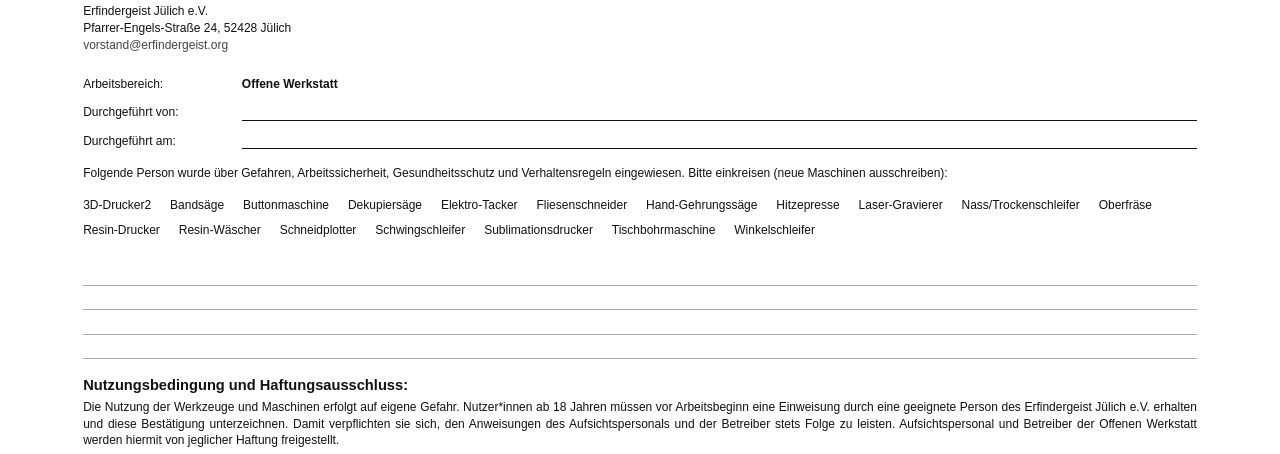
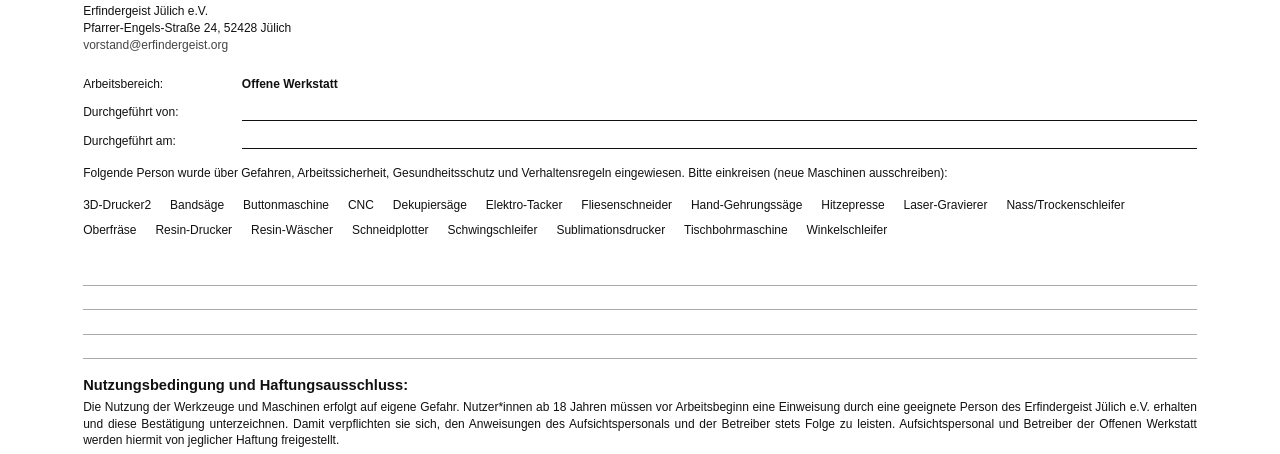
Before and after one commit to ErfindergeistJuelichOfficial/pdf-generator, a Python web app: template src/templates/einweisung_werkstatt.html in a window 1280 px wide. Shown: the part 139-593 px from the top of the page. Run offline with Jinja, Linux system fonts and the light colour scheme; the template is opened without the code that fills it, so the values that code supplies are empty.

Commit message:
feat: add cnc

```diff
--- a/src/templates/einweisung_werkstatt.html
+++ b/src/templates/einweisung_werkstatt.html
@@ -111,6 +111,7 @@
       <span>3D-Drucker2</span>
       <span>Bandsäge</span>
       <span>Buttonmaschine</span>
+      <span>CNC</span>
       <span>Dekupiersäge</span>
       <span>Elektro-Tacker</span>
       <span>Fliesenschneider</span>
```
